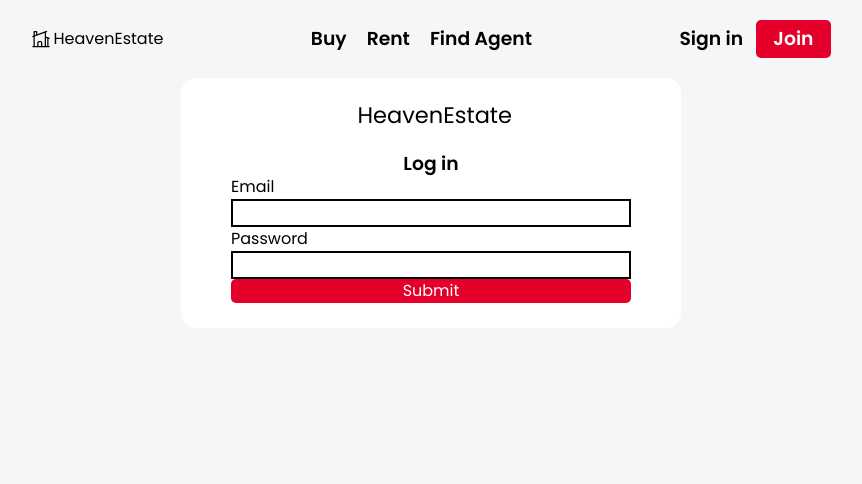
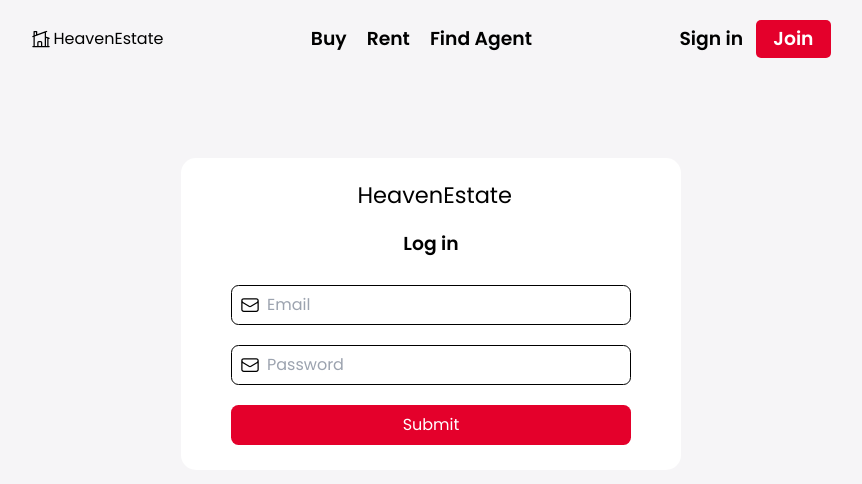
Before and after one commit to filipkomogorov/booking-app, a React (Vite) app in the folder client/: page /login in a window 1280 px wide. Shown: the top 484 px of the page, without its empty margins (209-1071 px from the left). Built offline with nearby package versions, Linux system fonts and the light colour scheme.

Commit message:
styling the email and password fields and submit button

```diff
--- a/client/src/components/Logo/LogoSvg.tsx
+++ b/client/src/components/Logo/LogoSvg.tsx
@@ -10,7 +10,6 @@ const LogoSvg = (props:LogoProps) => {
       viewBox="0 0 24 24"
       strokeWidth={1.5}
       stroke="currentColor"
-    //   className="w-8 h-8"
       className={`w-${props.size} h-${props.size}`}
     >
       <path
--- a/client/src/components/TextField/TextField.tsx
+++ b/client/src/components/TextField/TextField.tsx
@@ -2,29 +2,47 @@ import React from "react";
 import { useField } from "formik";
 
 interface TextField {
-  label: string;
+  placeholder?: string,
   name: string;
   type?: string;
 }
 
-const TextField: React.FC<TextField> = ({ label, ...props }) => {
+const TextField: React.FC<TextField> = ({ ...props }) => {
   const [field, meta] = useField(props);
 
   return (
-    <div className="">
-      <label htmlFor={props.name} className="block">
-        {label}
-      </label>
-      <input
-        {...field}
-        {...props}
-        value={field.value ? field.value : ""}
-        className={`w-full border border-2 ${
+    <div className="pb-8">
+              <div
+        className={`rounded-xl border border-1 w-full h-16 flex flex-row items-center ${
           meta.touched && meta.error ? "border-error" : ""
         }`}
-      />
+      >
+        <div className="px-3 ">
+          <svg
+            xmlns="http://www.w3.org/2000/svg"
+            fill="none"
+            viewBox="0 0 24 24"
+            strokeWidth={1.5}
+            stroke="currentColor"
+            className="w-8 h-8 "
+          >
+            <path
+              strokeLinecap="round"
+              strokeLinejoin="round"
+              d="M21.75 6.75v10.5a2.25 2.25 0 01-2.25 2.25h-15a2.25 2.25 0 01-2.25-2.25V6.75m19.5 0A2.25 2.25 0 0019.5 4.5h-15a2.25 2.25 0 00-2.25 2.25m19.5 0v.243a2.25 2.25 0 01-1.07 1.916l-7.5 4.615a2.25 2.25 0 01-2.36 0L3.32 8.91a2.25 2.25 0 01-1.07-1.916V6.75"
+            />
+          </svg>
+        </div>
+
+        <input
+          {...field}
+          {...props}
+          value={field.value ? field.value : ""}
+          className="border-0 focus:outline-none w-full pr-10"
+        />
+      </div>
       {meta.touched && meta.error && (
-        <div className="text-error">{meta.error}</div>
+        <div className="text-error text-lg">{meta.error}</div>
       )}
     </div>
   );
--- a/client/src/pages/LoginPage.tsx
+++ b/client/src/pages/LoginPage.tsx
@@ -16,12 +16,12 @@ const onSubmit = async (
 
 const LoginPage = () => {
   return (
-    <div className="w-login mx-auto bg-white py-10 px-20 rounded-3xl flex flex-col">
+    <div className="w-login mx-auto bg-white mt-32 py-10 px-20 rounded-3xl flex flex-col">
       <div className="flex items-center gap-3 mx-auto mb-10">
         <LogoSvg size='12'/>
         <span className="text-4xl">HeavenEstate</span>
       </div>
-      <h3 className="text-center text-3xl font-semibold">Log in</h3>
+      <h3 className="text-center text-3xl font-semibold pb-12">Log in</h3>
       <Formik
         initialValues={{
           email: "",
@@ -32,14 +32,14 @@ const LoginPage = () => {
       >
         {({ isSubmitting }) => (
           <Form className="flex flex-col">
-            <TextField label="Email" name="email" type="email" />
-            <TextField label="Password" name="password" type="password" />
+            <TextField placeholder='Email' name="email" type="email" />
+            <TextField placeholder='Password' name="password" type="password" />
             <button
               disabled={isSubmitting}
               type="submit"
               className={`${
-                isSubmitting ? "bg-grey-300 text-black" : "bg-cta text-white"
-              } rounded-lg px-7 `}
+                isSubmitting ? "border border-1 bg-grey-300 text-black" : "bg-cta text-white"
+              } rounded-xl px-7 h-16`}
             >
               Submit
             </button>
```
